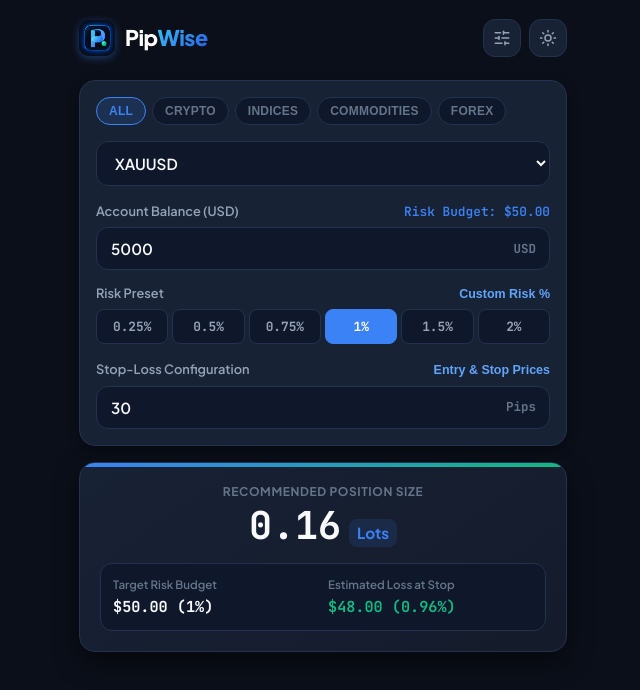
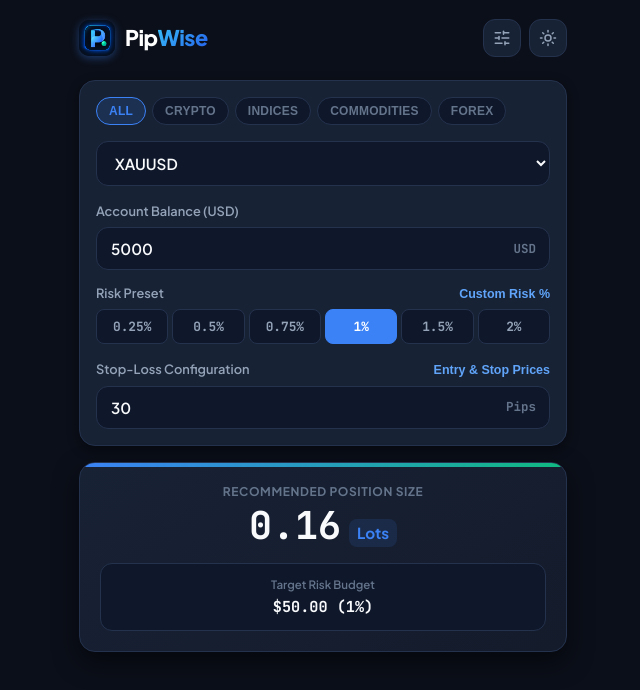
Before and after one commit to hemanthxctrl/PipWise, a React (Vite) app: page / in a window 1280 px wide. Shown: the top 690 px of the page, without its empty margins (317-957 px from the left). Built offline with nearby package versions, Linux system fonts and the light colour scheme.

Commit message:
removed unwanted placeholders

```diff
--- a/src/components/AccountRiskInput.tsx
+++ b/src/components/AccountRiskInput.tsx
@@ -19,17 +19,12 @@ export const AccountRiskInput: React.FC<AccountRiskInputProps> = ({
   isCustomRisk,
   onToggleCustomRisk
 }) => {
-  const riskAmount = (balance * riskPercent) / 100;
-
   return (
     <div style={{ display: 'flex', flexDirection: 'column', gap: '14px' }}>
       {/* Account Balance */}
       <div className="form-group">
         <label htmlFor="account-balance-input" className="form-label">
           <span>Account Balance (USD)</span>
-          <span style={{ color: 'var(--accent-blue)', fontFamily: 'var(--font-mono)' }}>
-            Risk Budget: ${riskAmount.toFixed(2)}
-          </span>
         </label>
         <div className="input-with-symbol">
           <input
--- a/src/components/ResultCard.tsx
+++ b/src/components/ResultCard.tsx
@@ -43,13 +43,6 @@ export const ResultCard: React.FC<ResultCardProps> = ({
           <span className="metric-title">Target Risk Budget</span>
           <span className="metric-number">${result.riskBudgetUSD.toFixed(2)} ({riskPercent}%)</span>
         </div>
-
-        <div className="metric-item">
-          <span className="metric-title">Estimated Loss at Stop</span>
-          <span className={`metric-number ${result.estimatedLossUSD > result.riskBudgetUSD ? 'danger' : 'success'}`}>
-            ${result.estimatedLossUSD.toFixed(2)} ({result.effectiveRiskPercent.toFixed(2)}%)
-          </span>
-        </div>
       </div>
     </div>
   );
--- a/src/index.css
+++ b/src/index.css
@@ -436,7 +436,7 @@ body {
 /* Metric Breakdown Grid */
 .metrics-grid {
   display: grid;
-  grid-template-columns: repeat(2, 1fr);
+  grid-template-columns: 1fr;
   gap: 10px;
   background: var(--bg-input);
   padding: 12px;
@@ -448,6 +448,8 @@ body {
 .metric-item {
   display: flex;
   flex-direction: column;
+  align-items: center;
+  text-align: center;
   gap: 2px;
   min-width: 0;
 }
```
